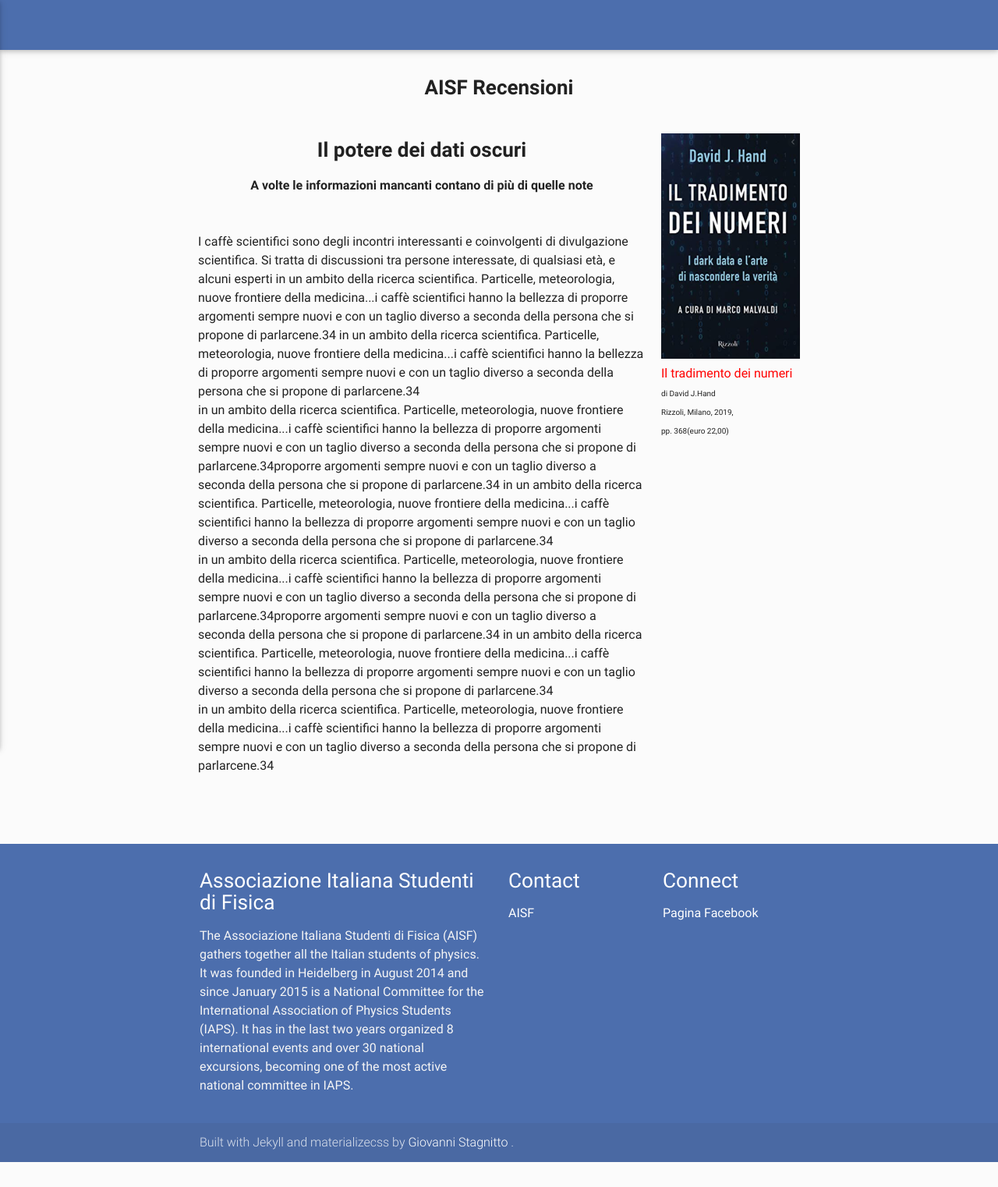
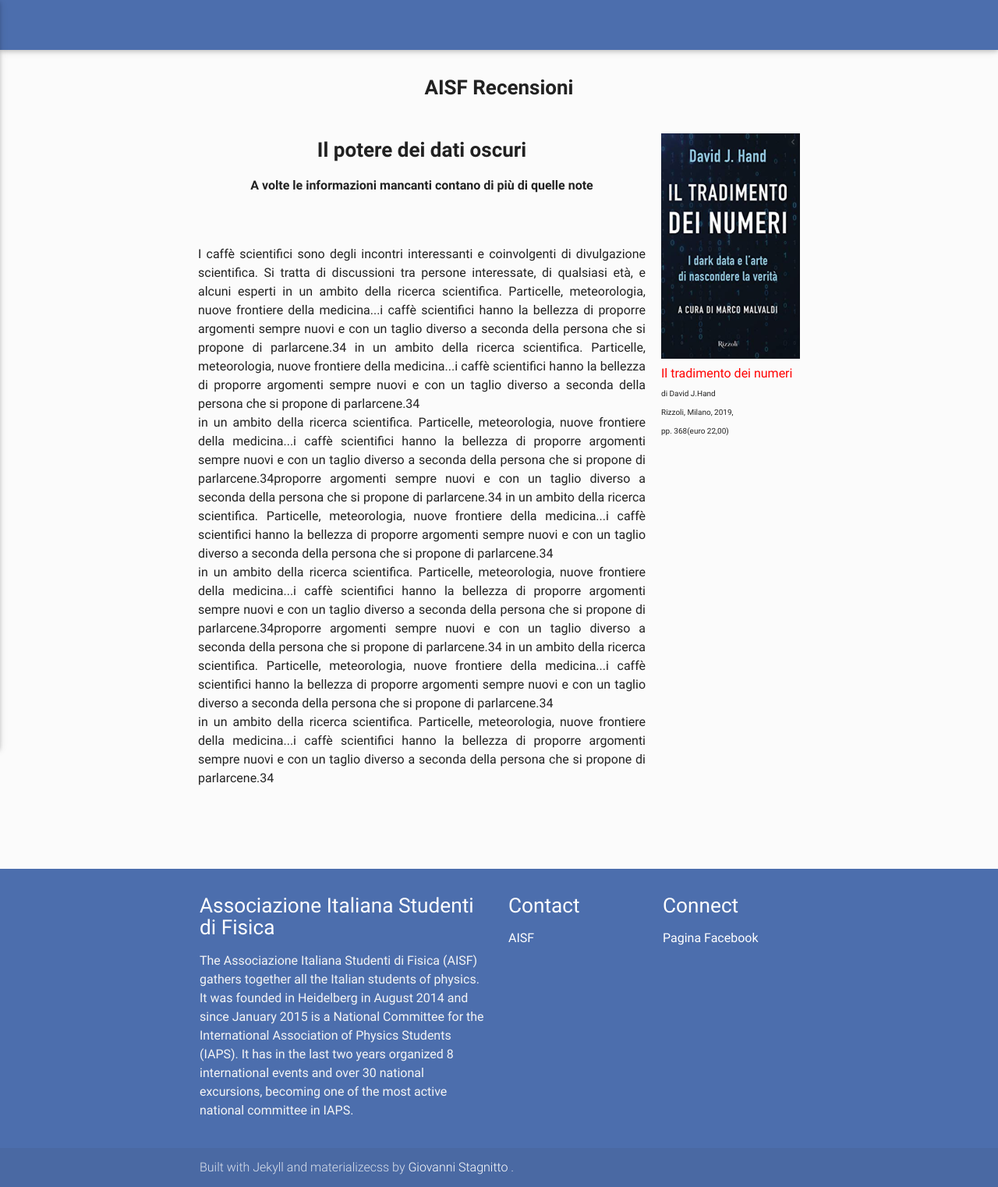
Before and after one commit to ai-sf/aisf_perugia, a Jekyll site: the page built from recensioni/Rec2.html, in a window 1280 px wide. Shown: the whole page at 78% size. Built offline with Jekyll 4.4.1, drawn with Linux system fonts in a browser that asks for light colours; nearby versions of some CDN libraries; before the commit the page ends 1490 px from its top, so only the background shows below that.

Commit message:
Update Rec2.html

```diff
--- a/recensioni/Rec2.html
+++ b/recensioni/Rec2.html
@@ -54,6 +54,7 @@
     <center><h3><b>Il potere dei dati oscuri</b></h3>
     <h7><b>A volte le informazioni mancanti contano di più di quelle note </b></h7>
     </center><br><br>
+    <p style="text-align: justify;">
     I caffè scientifici  sono degli incontri interessanti e coinvolgenti di divulgazione scientifica.
     Si tratta di discussioni tra persone interessate, di qualsiasi età, e alcuni esperti
     in un ambito della ricerca scientifica. Particelle, meteorologia,
@@ -79,7 +80,7 @@
               persona che si propone di parlarcene.34<br>  in un ambito della ricerca scientifica. Particelle, meteorologia,
                 nuove frontiere della medicina...i caffè scientifici hanno la bellezza
                 di proporre argomenti sempre nuovi e con un taglio diverso a seconda della
-                persona che si propone di parlarcene.34<br><br><br>
+                persona che si propone di parlarcene.34<br><br><br></p>
 </div>
   <div class="column right">
     <p>
```
